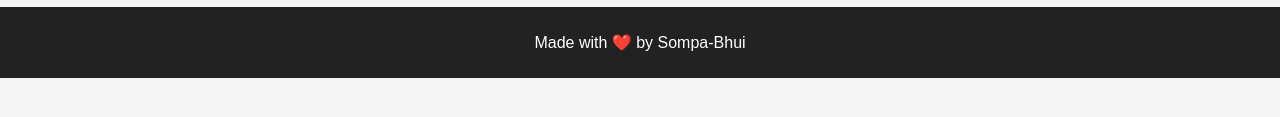
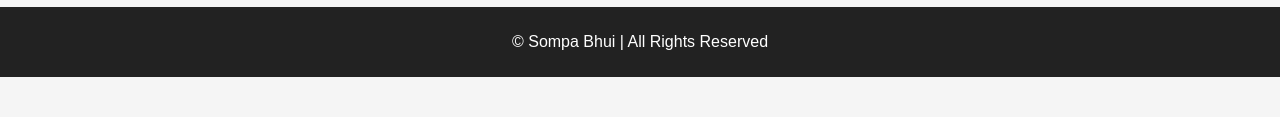
Before and after one commit to Sompa-01/image__stgg, a plain HTML site: page index.html in a window 1280 px wide. Shown: the part 285-402 px from the top of the page. Drawn offline with Linux system fonts and the light colour scheme.

Commit message:
Update index.html

```diff
--- a/index.html
+++ b/index.html
@@ -19,7 +19,7 @@
   </main>
 
   <footer>
-    <p>Made with ❤️ by Sompa-Bhui</p>
+    <p>© Sompa Bhui | All Rights Reserved</p>
   </footer>
 </body>
 </html>
```
